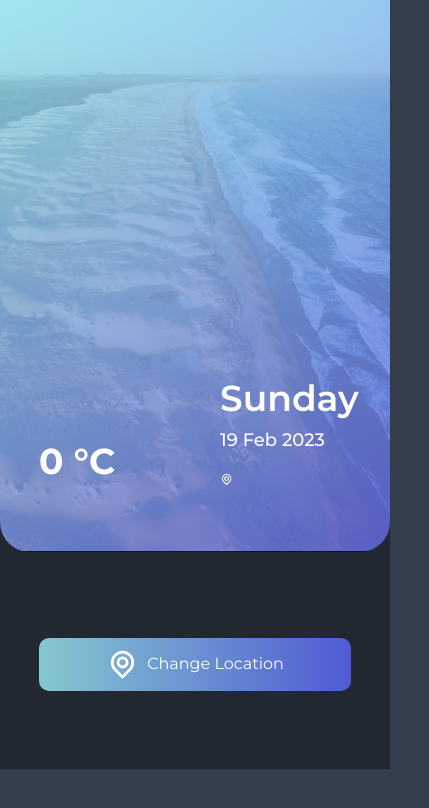
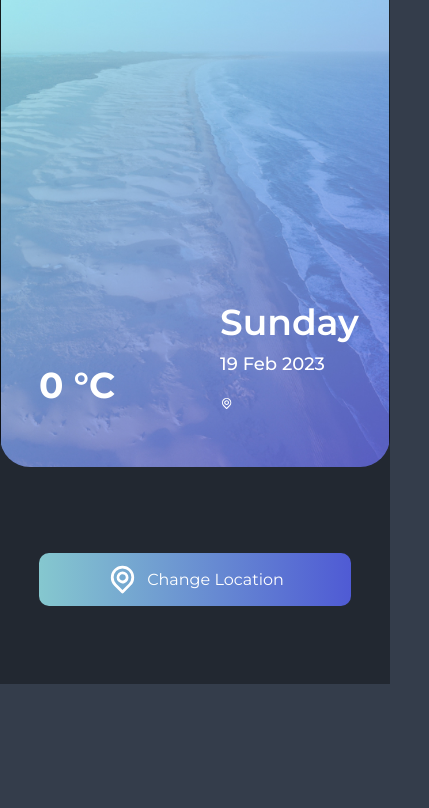
Before and after one commit to KozerT/weatherapp-react-exam, a React (Create React App) app: page / in a window 390 px wide. Shown: the top 808 px of the page, 429 px wide, since content can reach past the window. Built offline with nearby package versions, Linux system fonts and the light colour scheme; no server answers.

Commit message:
margins fixed

```diff
--- a/src/App.css
+++ b/src/App.css
@@ -94,7 +94,7 @@ body {
   margin-bottom: 1rem;
 }
 
-@media only screen and (max-width: 768px) {
+@media only screen and (max-width: 768px)  {
   .text-collapsed {
     display: flex;
     flex-direction: column;
@@ -115,18 +115,25 @@ body {
     width: 100%;
   }
 
+  .text_center{
+    justify-content: center;
+    width: 100%;
+    align-items: center;
+  }
+
   .left-box {
-    height: 70%;
+    height: 60%;
     position: relative;
     margin-bottom: -10%;
     margin-top: -10%;
     z-index: 1;
-    justify-content: center;
+    justify-content: space-around;
+    align-items: center;
   }
 
   .right-box {
     height: auto;
-    justify-content: space-between;
+    justify-content: space-around;
     padding-top: 12%;
     border-radius: 0;
   }
@@ -139,12 +146,13 @@ body {
     position: absolute;
     bottom: 10%;
     right: 8%;
+
   }
 
   .left-box .left_bottom {
     position: absolute;
     bottom: 10%;
-    left: 0;
+    left: 10%;
   }
 
   .left-box .items {
@@ -176,9 +184,21 @@ body {
   .left_top,
   .right_top,
   .card-wrap {
-    margin-left: 10%;
+    margin-left: 0;
   }
+
+
+
 }
+
+@media only screen and (max-width: 768px) and (orientation: landscape){
+  .left-box {
+    height: 100%;}
+
+}
+
+
+
 
 @media (min-width: 769px) {
   .left-box {
--- a/src/components/Home.js
+++ b/src/components/Home.js
@@ -50,7 +50,7 @@ const HomeComponents = () => {
           />
 
           <div className="w-1/2 h-full auto-cols-max sm:w-7/12 md:w-8/12 right-box">
-            <div className="flex flex-col w-full h-full ">
+            <div className="flex flex-col w-full h-full text_center">
               {meteorologyComponents && (
                 <MeteorologyComponents data={meteorologyComponents} />
               )}
--- a/src/components/leftBoxComponents/LeftBox.js
+++ b/src/components/leftBoxComponents/LeftBox.js
@@ -55,8 +55,8 @@ const LeftBoxItems = ({
   }, [weatherIcon]);
 
   return (
-    <div className="w-1/2 h-full left-box">
-      <div className="flex flex-col items-start left_top">
+    <div className="w-1/2 h-full left-box ">
+      <div className="flex flex-col items-start left_top ">
         <div className="flex items-center current-date-location">
           <Today />
         </div>
--- a/src/components/locationSearch/changeLocation.js
+++ b/src/components/locationSearch/changeLocation.js
@@ -63,7 +63,7 @@ const LocationSearch = ({ onSearchChange, ...otherProps }) => {
   };
 
   return (
-    <div className="flex ">
+    <div className="flex text_center">
       <div className="flex flex-row items-center justify-center space-x-2 location-bottom w-80">
         <UilLocationPoint
           size={33}
--- a/src/components/rightBoxComponents/MeteorologyComponents.js
+++ b/src/components/rightBoxComponents/MeteorologyComponents.js
@@ -7,7 +7,7 @@ const MeteorologyComponents = ({ data }) => {
     precipitationPercent <= 100 ? `${precipitationPercent}%` : "100%";
 
   return (
-    <div className="relative flex flex-col items-start w-full right_top meteo-text ">
+    <div className="relative flex flex-col items-start w-full right_top meteo-text text_center">
       <div className="flex items-center justify-between marg-bot w-80 ">
         <p className="font-semibold">PRECIPITATION</p>
         <p className="font-normal ">{displayPrecipitation}</p>
--- a/src/components/rightBoxComponents/WeekInfo.js
+++ b/src/components/rightBoxComponents/WeekInfo.js
@@ -28,6 +28,7 @@ const WeekInfo = ({ lat, lon }) => {
   };
 
   return (
+
     <div className="relative flex items-center justify-center card-wrap w-80 2xl:my-16 md:my-6 xl:my-14 ">
       <ul className="flex flex-row items-center w-full justify-evenly card-list">
         {getNextDays().map((date, index) => {
```
